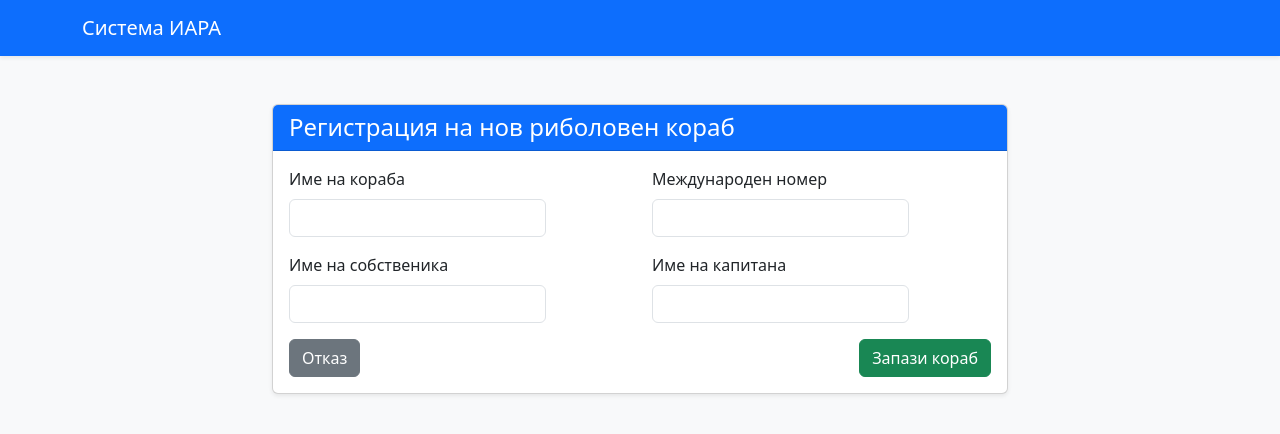
After one commit to codingburgas/iara-gdbpzn-LESusova23, a Flask app: template templates/add_ship.html in a window 1280 px wide. The commit adds this page. Shown: the top 434 px of the page. Run offline with Flask 3, Linux system fonts and the light colour scheme; the template is opened without the code that fills it, so the values that code supplies are empty.

Commit message:
Create add_ship HTML template and update navigation links

```diff
--- /dev/null
+++ b/templates/add_ship.html
@@ -0,0 +1,49 @@
+{% extends 'base.html' %}
+
+{% block content %}
+<div class="row justify-content-center">
+    <div class="col-md-8">
+        <div class="card shadow-sm">
+            <div class="card-header bg-primary text-white">
+                <h4 class="mb-0">Регистрация на нов риболовен кораб</h4>
+            </div>
+            <div class="card-body">
+                <form method="POST">
+                    <div class="row mb-3">
+                        <div class="col-md-6">
+                            <label class="form-label">Име на кораба</label>
+                            <label>
+                                <input type="text" name="name" class="form-content form-control" required>
+                            </label>
+                        </div>
+                        <div class="col-md-6">
+                            <label class="form-label">Международен номер</label>
+                            <label>
+                                <input type="text" name="int_number" class="form-control" required>
+                            </label>
+                        </div>
+                    </div>
+                    <div class="row mb-3">
+                        <div class="col-md-6">
+                            <label class="form-label">Име на собственика</label>
+                            <label>
+                                <input type="text" name="owner_name" class="form-control" required>
+                            </label>
+                        </div>
+                        <div class="col-md-6">
+                            <label class="form-label">Име на капитана</label>
+                            <label>
+                                <input type="text" name="captain_name" class="form-control" required>
+                            </label>
+                        </div>
+                    </div>
+                    <div class="d-flex justify-content-between">
+                        <a href="/" class="btn btn-secondary">Отказ</a>
+                        <button type="submit" class="btn btn-success">Запази кораб</button>
+                    </div>
+                </form>
+            </div>
+        </div>
+    </div>
+</div>
+{% endblock %}
--- a/templates/index.html
+++ b/templates/index.html
@@ -3,7 +3,7 @@
 {% block content %}
 <div class="d-flex justify-content-between align-items-center mb-4">
     <h2>Регистър на риболовните кораби</h2>
-    <a href="#" class="btn btn-success">+ Добави кораб</a>
+    <a href="/ship/add" class="btn btn-success">+ Добави кораб</a>
 </div>
 
 <div class="card shadow-sm">
```
